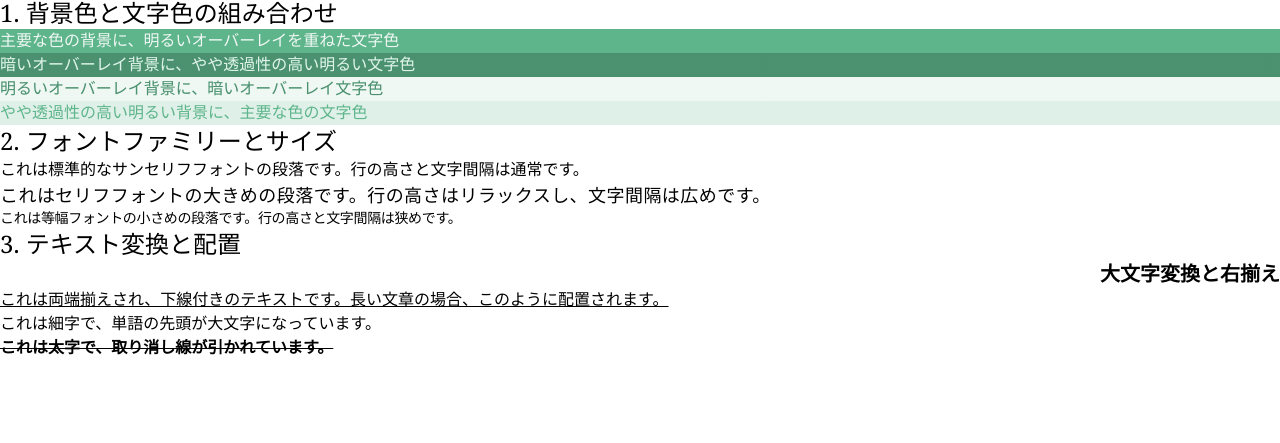
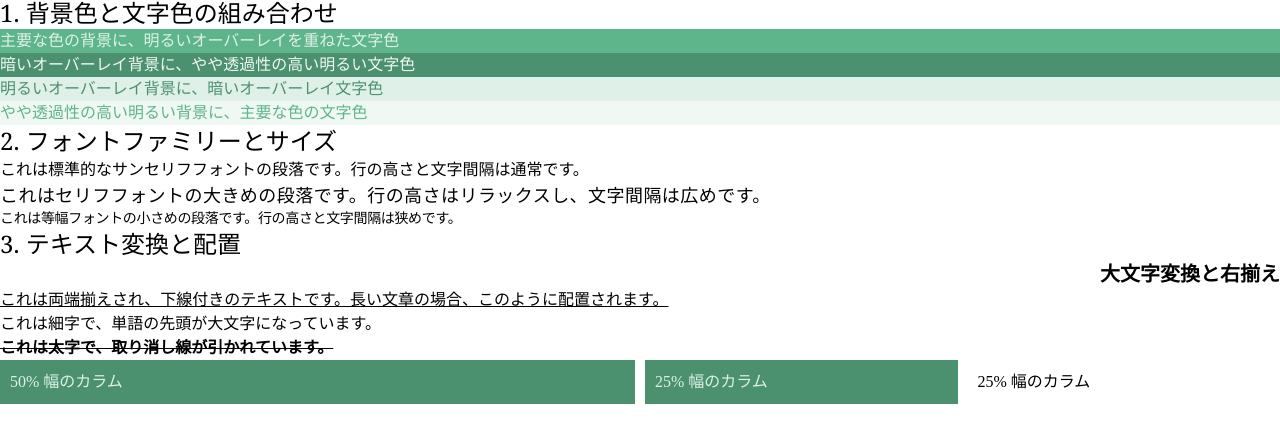
Before and after one commit to asweed888/fncss, a plain HTML site: page index.html in a window 1280 px wide. Shown: the part 47-490 px from the top of the page. Drawn offline with Linux system fonts and the light colour scheme.

Commit message:
colorの指定方法を変更 (#1)

```diff
--- a/css/fncss.config.css
+++ b/css/fncss.config.css
@@ -1,9 +1,9 @@
 :root {
   /* 既存の色設定 */
   --primary-color: hsl(151, 37%, 54%);
-  --dark-overlay1: hsla(0, 0%, 0%, 0.2);
-  --light-overlay1: hsla(0, 0%, 100%, 0.9);
-  --light-overlay2: hsla(0, 0%, 100%, 0.8);
+  --dark-ratio1: 20%;
+  --light-ratio1: 80%;
+  --light-ratio2: 90%;
 
   /* フォントファミリー */
   --font-sans: -apple-system, BlinkMacSystemFont, 'Segoe UI', Roboto, 'Helvetica Neue', Arial, sans-serif;
--- a/css/fncss.theme.css
+++ b/css/fncss.theme.css
@@ -1,19 +1,20 @@
 /* 背景色クラス（前回のまま） */
 .bg\(primary\) {
-  background: var(--primary-color);
+  background-color: var(--primary-color);
 }
 
 .bg\(primary\,dark1\) {
-  background: linear-gradient(var(--dark-overlay1), var(--dark-overlay1)), var(--primary-color);
+  background-color: color-mix(in srgb, black var(--dark-ratio1), var(--primary-color));
 }
 
 .bg\(primary\,light1\) {
-  background: linear-gradient(var(--light-overlay1), var(--light-overlay1)), var(--primary-color);
+  background-color: color-mix(in srgb, white var(--light-ratio1), var(--primary-color));
 }
 
 .bg\(primary\,light2\) {
-  background: linear-gradient(var(--light-overlay2), var(--light-overlay2)), var(--primary-color);
+  background-color: color-mix(in srgb, white var(--light-ratio2), var(--primary-color));
 }
+
 
 /* 文字色クラス（新規追加） */
 .color\(primary\) {
@@ -21,22 +22,13 @@
 }
 
 .color\(primary\,dark1\) {
-  background: linear-gradient(var(--dark-overlay1), var(--dark-overlay1)), var(--primary-color);
-  -webkit-background-clip: text;
-  background-clip: text;
-  color: transparent;
+  color: color-mix(in srgb, black var(--dark-ratio1), var(--primary-color));
 }
 
 .color\(primary\,light1\) {
-  background: linear-gradient(var(--light-overlay1), var(--light-overlay1)), var(--primary-color);
-  -webkit-background-clip: text;
-  background-clip: text;
-  color: transparent;
+  color: color-mix(in srgb, white var(--light-ratio1), var(--primary-color));
 }
 
 .color\(primary\,light2\) {
-  background: linear-gradient(var(--light-overlay2), var(--light-overlay2)), var(--primary-color);
-  -webkit-background-clip: text;
-  background-clip: text;
-  color: transparent;
+  color: color-mix(in srgb, white var(--light-ratio2), var(--primary-color));
 }
--- a/index.html
+++ b/index.html
@@ -7,6 +7,8 @@
     <link rel="stylesheet" href="./css/fncss.config.css">
     <link rel="stylesheet" href="./css/fncss.theme.css">
     <link rel="stylesheet" href="./css/fncss.typography.css">
+    <link rel="stylesheet" href="./css/fncss.layout.css">
+
     <title>FNCSS Test</title>
 </head>
 <body>
@@ -77,5 +79,13 @@
     </p>
 </section>
 
+<div class="grid()">
+    <div class="col(50) bg(primary,dark1) color(primary,light1)">
+        50% 幅のカラム
+    </div>
+    <div class="col(25) bg(primary,dark1) color(primary,light1)">25% 幅のカラム</div>
+    <div class="col(25)">25% 幅のカラム</div>
+</div>
+
 </body>
 </html>
```
